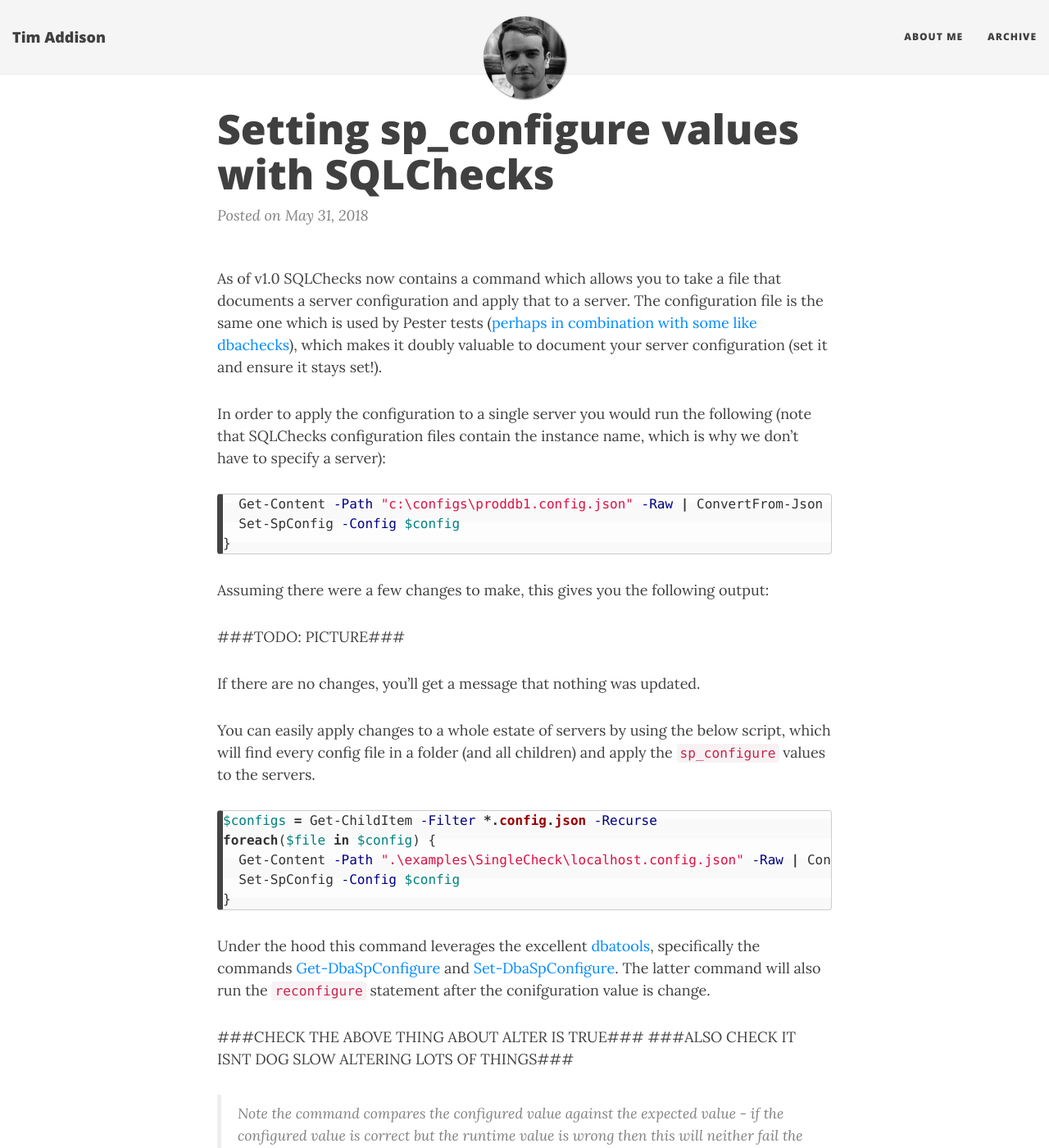
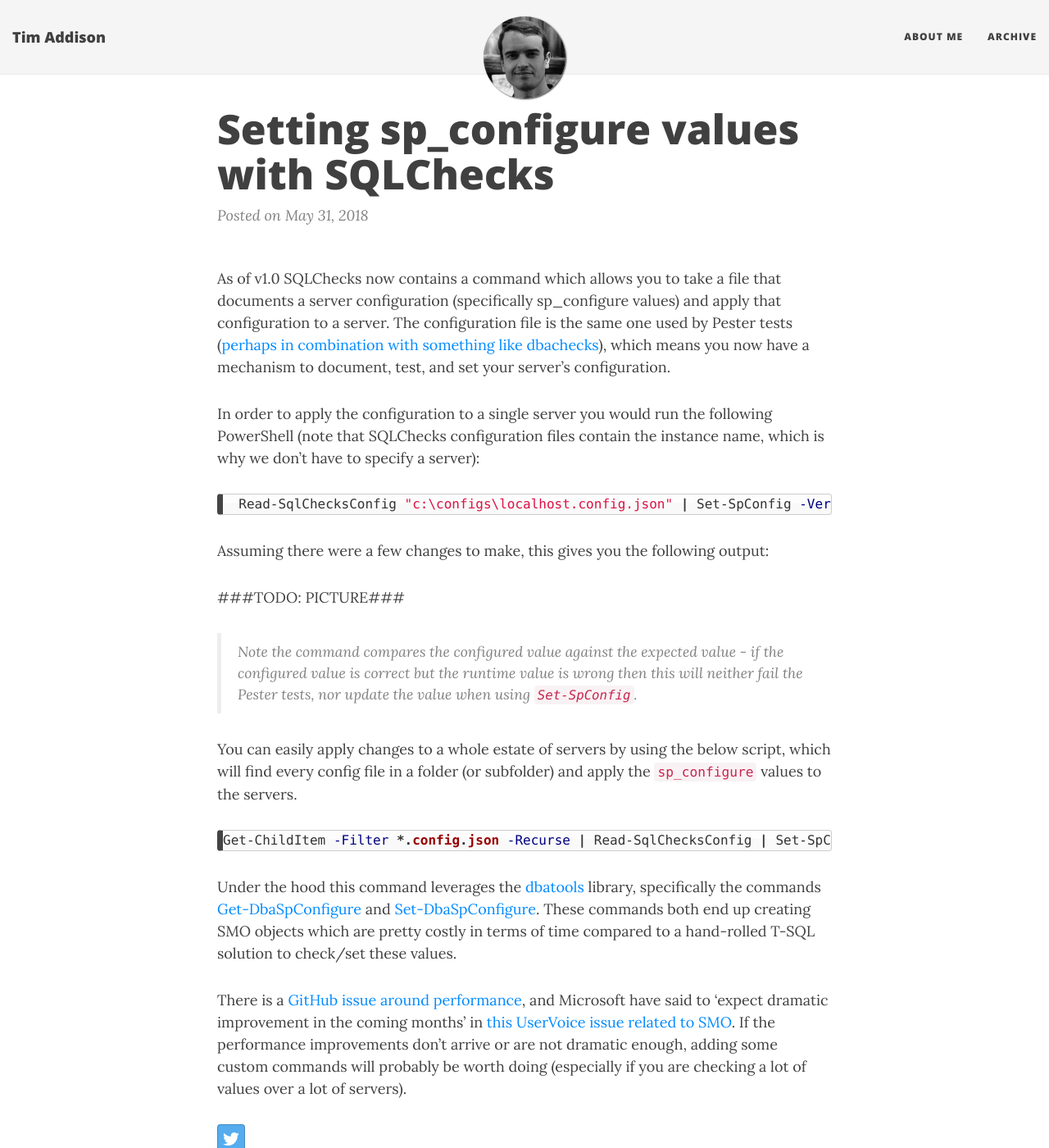
Before and after one commit to taddison/tjaddison.com, a Jekyll site: the page built from _posts/2018/2018-05-31-Setting-sp-configure-values-with-SQLChecks.md, in a window 1280 px wide and 1400 px high. Shown: the whole window at 82% size. Built offline with Jekyll 4.4.1, drawn with Linux system fonts in a browser that asks for light colours; nearby versions of some CDN libraries; some of the changed text lies outside the part shown.

Commit message:
Final edits for spconfig/sqlchecks article

````diff
--- a/_posts/2018/2018-05-31-Setting-sp-configure-values-with-SQLChecks.md
+++ b/_posts/2018/2018-05-31-Setting-sp-configure-values-with-SQLChecks.md
@@ -4,36 +4,28 @@ title: Setting sp_configure values with SQLChecks
 share-img: http://tjaddison.com/assets/2018/2018-05-31/TODO.jpg
 ---
 
-As of v1.0 SQLChecks now contains a command which allows you to take a file that documents a server configuration and apply that to a server.  The configuration file is the same one which is used by Pester tests ([perhaps in combination with some like dbachecks](https://github.com/taddison/dbachecks-wrapper)), which makes it doubly valuable to document your server configuration (set it and ensure it stays set!).
+As of v1.0 SQLChecks now contains a command which allows you to take a file that documents a server configuration (specifically sp_configure values) and apply that configuration to a server.  The configuration file is the same one used by Pester tests ([perhaps in combination with something like dbachecks](https://github.com/taddison/dbachecks-wrapper)), which means you now have a mechanism to document, test, and set your server's configuration.
 
-In order to apply the configuration to a single server you would run the following (note that SQLChecks configuration files contain the instance name, which is why we don't have to specify a server):
+In order to apply the configuration to a single server you would run the following PowerShell (note that SQLChecks configuration files contain the instance name, which is why we don't have to specify a server):
 
 ```powershell
-  Get-Content -Path "c:\configs\proddb1.config.json" -Raw | ConvertFrom-Json -OutVariable config | Out-Null
-  Set-SpConfig -Config $config
-}
+  Read-SqlChecksConfig "c:\configs\localhost.config.json" | Set-SpConfig -Verbose
 ```
 
 Assuming there were a few changes to make, this gives you the following output:
 
 ###TODO: PICTURE###
 
-If there are no changes, you'll get a message that nothing was updated.
+>Note the command compares the configured value against the expected value - if the configured value is correct but the runtime value is wrong then this will neither fail the Pester tests, nor update the value when using `Set-SpConfig`.
+
 <!--more-->
 
-You can easily apply changes to a whole estate of servers by using the below script, which will find every config file in a folder (and all children) and apply the `sp_configure` values to the servers.
+You can easily apply changes to a whole estate of servers by using the below script, which will find every config file in a folder (or subfolder) and apply the `sp_configure` values to the servers.
 
 ```powershell
-$configs = Get-ChildItem -Filter *.config.json -Recurse
-foreach($file in $config) {
-  Get-Content -Path ".\examples\SingleCheck\localhost.config.json" -Raw | ConvertFrom-Json -OutVariable config | Out-Null
-  Set-SpConfig -Config $config
-}
+Get-ChildItem -Filter *.config.json -Recurse | Read-SqlChecksConfig | Set-SpConfig -Verbose
 ```
 
-Under the hood this command leverages the excellent [dbatools](https://dbatools.io/), specifically the commands [Get-DbaSpConfigure](https://dbatools.io/functions/get-dbaspconfigure/) and [Set-DbaSpConfigure](https://dbatools.io/functions/set-dbaspconfigure/).  The latter command will also run the `reconfigure` statement after the conifguration value is change.
+Under the hood this command leverages the [dbatools](https://dbatools.io/) library, specifically the commands [Get-DbaSpConfigure](https://dbatools.io/functions/get-dbaspconfigure/) and [Set-DbaSpConfigure](https://dbatools.io/functions/set-dbaspconfigure/).  These commands both end up creating SMO objects which are pretty costly in terms of time compared to a hand-rolled T-SQL solution to check/set these values.
 
-###CHECK THE ABOVE THING ABOUT ALTER IS TRUE###
-###ALSO CHECK IT ISNT DOG SLOW ALTERING LOTS OF THINGS###
-
->Note the command compares the configured value against the expected value - if the configured value is correct but the runtime value is wrong then this will neither fail the Pester tests, nor update the value when using `Set-SpConfig`.
+There is a [GitHub issue around performance](https://github.com/sqlcollaborative/dbachecks/issues/316), and Microsoft have said to 'expect dramatic improvement in the coming months' in [this UserVoice issue related to SMO](https://feedback.azure.com/forums/908035-sql-server/suggestions/33535612-smo-enumerations-slow-with-hundreds-of-databases).  If the performance improvements don't arrive or are not dramatic enough, adding some custom commands will probably be worth doing (especially if you are checking a lot of values over a lot of servers).
````
